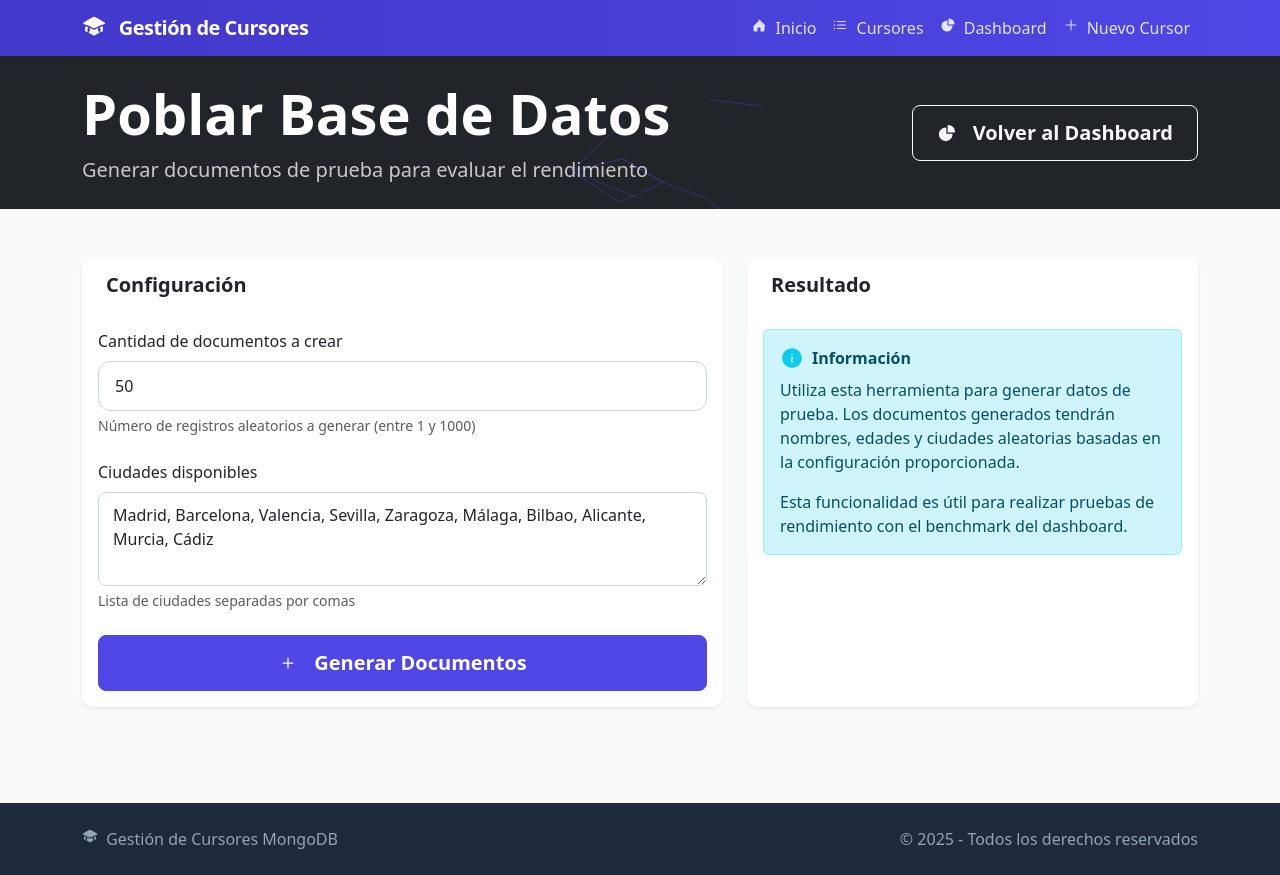
After one commit to Mancasvel/Mongodb-cursor-analysis, a Node server app: page /dashboard/poblar in a window 1280 px wide. The commit adds this page. Run offline with Node 20, Linux system fonts and the light colour scheme; some libraries are stand-ins or nearby versions.

Commit message:
feat(dashboard): add data population feature and enhance performance statistics tracking

```diff
--- a/routes/dashboard.js
+++ b/routes/dashboard.js
@@ -34,6 +34,14 @@ router.get('/', async (req, res) => {
       operationsData[op].avgTime = operationsData[op].totalTime / operationsData[op].count;
     });
 
+    // Convertir a array para más fácil uso en la vista
+    const operationsArray = Object.keys(operationsData).map(op => ({
+      operation: op,
+      count: operationsData[op].count,
+      avgTime: operationsData[op].avgTime.toFixed(2),
+      totalTime: operationsData[op].totalTime.toFixed(2)
+    }));
+
     // Datos del sistema MongoDB
     const dbStats = {
       dbName: mongoose.connection.db.databaseName,
@@ -42,15 +50,21 @@ router.get('/', async (req, res) => {
       port: mongoose.connection.port
     };
 
+    // Asegurar que los tiempos en el gráfico estén correctamente formateados
+    const recentQueries = stats.queries.slice(-10);
+
     res.render('dashboard/index', {
       stats,
       totalCursores,
-      operationsData,
+      operationsData: operationsArray,
       dbStats,
       // Datos para gráficos
       chartData: {
-        labels: stats.queries.slice(-10).map(q => q.operation),
-        times: stats.queries.slice(-10).map(q => q.time.toFixed(2))
+        labels: recentQueries.map(q => {
+          const time = new Date(q.timestamp).toLocaleTimeString([], { hour: '2-digit', minute: '2-digit' });
+          return `${q.operation} (${time})`;
+        }),
+        times: recentQueries.map(q => q.time.toFixed(2))
       }
     });
   } catch (error) {
@@ -73,6 +87,7 @@ router.get('/queries', (req, res) => {
 // Realizar consulta de prueba para medir rendimiento
 router.post('/benchmark', async (req, res) => {
   try {
+    const stats = getQueryStats();
     const startTime = performance.now();
 
     // Simular diferentes tipos de consultas
@@ -87,12 +102,26 @@ router.post('/benchmark', async (req, res) => {
     ]);
 
     const endTime = performance.now();
-    const benchmarkTime = endTime - startTime;
+    const benchmarkTime = parseFloat((endTime - startTime).toFixed(2));
+
+    // Registrar el benchmark en las estadísticas de rendimiento
+    stats.queries.push({
+      operation: 'benchmark',
+      collection: 'multiple',
+      query: 'Benchmark completo',
+      time: benchmarkTime,
+      timestamp: new Date()
+    });
+
+    // Actualizar estadísticas totales
+    stats.totalQueries++;
+    stats.avgTime = (stats.avgTime * (stats.queries.length - 1) + benchmarkTime) / stats.queries.length;
+    stats.maxTime = Math.max(stats.maxTime, benchmarkTime);
 
     res.json({
       success: true,
       message: 'Benchmark completado',
-      tiempo: benchmarkTime.toFixed(2),
+      tiempo: benchmarkTime,
       resultados: {
         basica: results[0].length,
         ordenada: results[1].length,
@@ -110,4 +139,62 @@ router.post('/benchmark', async (req, res) => {
   }
 });
 
+// Vista para poblar la base de datos
+router.get('/poblar', (req, res) => {
+  res.render('dashboard/poblar');
+});
+
+// Ruta para poblar la BD con datos de prueba
+router.post('/poblar', async (req, res) => {
+  try {
+    const { cantidad, ciudades } = req.body;
+
+    // Validación básica
+    if (!cantidad || cantidad < 1 || cantidad > 1000) {
+      return res.status(400).json({ error: 'La cantidad debe estar entre 1 y 1000' });
+    }
+
+    if (!ciudades || !Array.isArray(ciudades) || ciudades.length === 0) {
+      return res.status(400).json({ error: 'Debes seleccionar al menos una ciudad' });
+    }
+
+    // Crear documentos de prueba
+    const nombres = ['Ana', 'Pedro', 'María', 'Juan', 'Lucía', 'Carlos', 'Sofía', 'Miguel', 'Laura', 'Pablo'];
+    const documentos = [];
+
+    // Generar datos aleatorios
+    for (let i = 0; i < cantidad; i++) {
+      const nombre = nombres[Math.floor(Math.random() * nombres.length)];
+      const edad = Math.floor(Math.random() * 60) + 18; // Edades entre 18 y 77
+      const ciudad = ciudades[Math.floor(Math.random() * ciudades.length)];
+
+      documentos.push({
+        nombre,
+        edad,
+        ciudad,
+        fecha: new Date()
+      });
+    }
+
+    // Insertar documentos en la base de datos usando insertMany
+    // Nota: Esta operación no utiliza cursores. Los cursores son para lectura, no escritura.
+    await Cursor.insertMany(documentos);
+
+    // Contar total de documentos en la colección
+    const totalDocumentos = await Cursor.countDocuments();
+
+    // Enviar respuesta
+    res.json({
+      success: true,
+      mensaje: `Se han creado ${cantidad} documentos nuevos`,
+      totalDocumentos,
+      documentosCreados: cantidad
+    });
+
+  } catch (error) {
+    console.error('Error al poblar la base de datos:', error);
+    res.status(500).json({ error: 'Error al poblar la base de datos' });
+  }
+});
+
 module.exports = router;
--- /dev/null
+++ b/views/dashboard/poblar.ejs
@@ -0,0 +1,202 @@
+<!-- Vista para poblar la base de datos -->
+<div class="bg-dark text-white py-4 position-relative overflow-hidden">
+  <div class="position-absolute top-0 start-0 w-100 h-100 opacity-10">
+    <svg width="100%" height="100%" viewBox="0 0 800 800" xmlns="http://www.w3.org/2000/svg">
+      <g fill="none" stroke="#4f46e5" stroke-width="2">
+        <path d="M769 229L1037 260.9M927 880L731 737 520 660 309 538 40 599 295 764"></path>
+        <path d="M320 340L40 599 380 737"></path>
+        <path d="M520 660L309 538"></path>
+        <path d="M520 660L295 764"></path>
+      </g>
+      <g fill="rgba(255,255,255,0.05)">
+        <circle cx="769" cy="229" r="5"></circle>
+        <circle cx="927" cy="880" r="5"></circle>
+        <circle cx="40" cy="599" r="5"></circle>
+        <circle cx="320" cy="340" r="5"></circle>
+        <circle cx="380" cy="737" r="5"></circle>
+      </g>
+    </svg>
+  </div>
+  <div class="container position-relative">
+    <div class="row align-items-center">
+      <div class="col-lg-8">
+        <h1 class="display-4 fw-bold mb-2">Poblar Base de Datos</h1>
+        <p class="lead opacity-75 mb-0">Generar documentos de prueba para evaluar el rendimiento</p>
+      </div>
+      <div class="col-lg-4 text-lg-end">
+        <a href="/dashboard" class="btn btn-outline-light btn-lg mt-3 mt-lg-0">
+          <svg xmlns="http://www.w3.org/2000/svg" viewBox="0 0 24 24" fill="currentColor" width="20" height="20" class="me-2">
+            <path fill-rule="evenodd" d="M2.25 13.5a8.25 8.25 0 0 1 8.25-8.25.75.75 0 0 1 .75.75v6.75H18a.75.75 0 0 1 .75.75 8.25 8.25 0 0 1-16.5 0Z" clip-rule="evenodd" />
+            <path fill-rule="evenodd" d="M12.75 3a.75.75 0 0 1 .75-.75 8.25 8.25 0 0 1 8.25 8.25.75.75 0 0 1-.75.75h-7.5a.75.75 0 0 1-.75-.75V3Z" clip-rule="evenodd" />
+          </svg>
+          Volver al Dashboard
+        </a>
+      </div>
+    </div>
+  </div>
+</div>
+
+<div class="container py-5">
+  <div class="row">
+    <div class="col-lg-7">
+      <div class="card border-0 shadow-sm h-100">
+        <div class="card-header bg-white py-3 border-0">
+          <h5 class="mb-0 fw-bold">Configuración</h5>
+        </div>
+        <div class="card-body">
+          <form id="poblar-form">
+            <div class="mb-4">
+              <label for="cantidad" class="form-label fw-medium">Cantidad de documentos a crear</label>
+              <input type="number" class="form-control form-control-lg" id="cantidad" name="cantidad" value="50" min="1" max="1000">
+              <div class="form-text">Número de registros aleatorios a generar (entre 1 y 1000)</div>
+            </div>
+
+            <div class="mb-4">
+              <label for="ciudades" class="form-label fw-medium">Ciudades disponibles</label>
+              <textarea class="form-control" id="ciudades" name="ciudades" rows="3">Madrid, Barcelona, Valencia, Sevilla, Zaragoza, Málaga, Bilbao, Alicante, Murcia, Cádiz</textarea>
+              <div class="form-text">Lista de ciudades separadas por comas</div>
+            </div>
+
+            <div class="d-grid gap-2">
+              <button type="submit" class="btn btn-primary btn-lg" id="btn-poblar">
+                <svg xmlns="http://www.w3.org/2000/svg" viewBox="0 0 24 24" fill="currentColor" width="20" height="20" class="me-2">
+                  <path fill-rule="evenodd" d="M12 5.25a.75.75 0 0 1 .75.75v5.25H18a.75.75 0 0 1 0 1.5h-5.25V18a.75.75 0 0 1-1.5 0v-5.25H6a.75.75 0 0 1 0-1.5h5.25V6a.75.75 0 0 1 .75-.75Z" clip-rule="evenodd" />
+                </svg>
+                Generar Documentos
+              </button>
+            </div>
+          </form>
+        </div>
+      </div>
+    </div>
+
+    <div class="col-lg-5">
+      <div class="card border-0 shadow-sm h-100">
+        <div class="card-header bg-white py-3 border-0">
+          <h5 class="mb-0 fw-bold">Resultado</h5>
+        </div>
+        <div class="card-body">
+          <div id="resultado" class="d-none">
+            <div class="alert alert-success mb-4">
+              <div class="d-flex align-items-center mb-2">
+                <svg xmlns="http://www.w3.org/2000/svg" viewBox="0 0 24 24" fill="currentColor" width="24" height="24" class="text-success me-2">
+                  <path fill-rule="evenodd" d="M2.25 12c0-5.385 4.365-9.75 9.75-9.75s9.75 4.365 9.75 9.75-4.365 9.75-9.75 9.75S2.25 17.385 2.25 12Zm13.36-1.814a.75.75 0 1 0-1.22-.872l-3.236 4.53L9.53 12.22a.75.75 0 0 0-1.06 1.06l2.25 2.25a.75.75 0 0 0 1.14-.094l3.75-5.25Z" clip-rule="evenodd" />
+                </svg>
+                <h6 class="fw-bold mb-0">Operación completada</h6>
+              </div>
+              <p class="mb-0" id="mensaje-resultado"></p>
+            </div>
+
+            <div class="d-flex justify-content-between mb-2">
+              <span class="fw-medium">Total de documentos en la BD:</span>
+              <span class="fw-bold text-primary" id="total-documentos">0</span>
+            </div>
+
+            <div class="d-flex justify-content-between">
+              <span class="fw-medium">Documentos generados:</span>
+              <span class="fw-bold text-success" id="documentos-generados">0</span>
+            </div>
+
+            <div class="mt-4 d-grid gap-2">
+              <a href="/cursores" class="btn btn-outline-primary">
+                <svg xmlns="http://www.w3.org/2000/svg" viewBox="0 0 24 24" fill="currentColor" width="20" height="20" class="me-2">
+                  <path fill-rule="evenodd" d="M2.625 6.75a1.125 1.125 0 1 1 2.25 0 1.125 1.125 0 0 1-2.25 0Zm4.875 0A.75.75 0 0 1 8.25 6h12a.75.75 0 0 1 0 1.5h-12a.75.75 0 0 1-.75-.75ZM2.625 12a1.125 1.125 0 1 1 2.25 0 1.125 1.125 0 0 1-2.25 0Zm4.875 0a.75.75 0 0 1 .75-.75h12a.75.75 0 0 1 0 1.5h-12a.75.75 0 0 1-.75-.75Zm-4.875 5.25a1.125 1.125 0 1 1 2.25 0 1.125 1.125 0 0 1-2.25 0Zm4.875 0a.75.75 0 0 1 .75-.75h12a.75.75 0 0 1 0 1.5h-12a.75.75 0 0 1-.75-.75Z" clip-rule="evenodd" />
+                </svg>
+                Ver Documentos
+              </a>
+
+              <a href="/dashboard" class="btn btn-outline-secondary">
+                <svg xmlns="http://www.w3.org/2000/svg" viewBox="0 0 24 24" fill="currentColor" width="20" height="20" class="me-2">
+                  <path fill-rule="evenodd" d="M2.25 13.5a8.25 8.25 0 0 1 8.25-8.25.75.75 0 0 1 .75.75v6.75H18a.75.75 0 0 1 .75.75 8.25 8.25 0 0 1-16.5 0Z" clip-rule="evenodd" />
+                  <path fill-rule="evenodd" d="M12.75 3a.75.75 0 0 1 .75-.75 8.25 8.25 0 0 1 8.25 8.25.75.75 0 0 1-.75.75h-7.5a.75.75 0 0 1-.75-.75V3Z" clip-rule="evenodd" />
+                </svg>
+                Ir al Dashboard
+              </a>
+            </div>
+          </div>
+
+          <div id="info-inicial">
+            <div class="alert alert-info">
+              <div class="d-flex align-items-center mb-2">
+                <svg xmlns="http://www.w3.org/2000/svg" viewBox="0 0 24 24" fill="currentColor" width="24" height="24" class="text-info me-2">
+                  <path fill-rule="evenodd" d="M2.25 12c0-5.385 4.365-9.75 9.75-9.75s9.75 4.365 9.75 9.75-4.365 9.75-9.75 9.75S2.25 17.385 2.25 12Zm8.706-1.442c1.146-.573 2.437.463 2.126 1.706l-.709 2.836.042-.02a.75.75 0 0 1 .67 1.34l-.04.022c-1.147.573-2.438-.463-2.127-1.706l.71-2.836-.042.02a.75.75 0 1 1-.671-1.34l.041-.022ZM12 9a.75.75 0 1 0 0-1.5.75.75 0 0 0 0 1.5Z" clip-rule="evenodd" />
+                </svg>
+                <h6 class="fw-bold mb-0">Información</h6>
+              </div>
+              <p>Utiliza esta herramienta para generar datos de prueba. Los documentos generados tendrán nombres, edades y ciudades aleatorias basadas en la configuración proporcionada.</p>
+              <p class="mb-0">Esta funcionalidad es útil para realizar pruebas de rendimiento con el benchmark del dashboard.</p>
+            </div>
+          </div>
+        </div>
+      </div>
+    </div>
+  </div>
+</div>
+
+<script>
+document.addEventListener('DOMContentLoaded', function() {
+  const form = document.getElementById('poblar-form');
+  const btnPoblar = document.getElementById('btn-poblar');
+  const resultado = document.getElementById('resultado');
+  const infoInicial = document.getElementById('info-inicial');
+  const mensajeResultado = document.getElementById('mensaje-resultado');
+  const totalDocumentos = document.getElementById('total-documentos');
+  const documentosGenerados = document.getElementById('documentos-generados');
+
+  form.addEventListener('submit', async function(e) {
+    e.preventDefault();
+
+    // Mostrar estado de carga
+    btnPoblar.disabled = true;
+    btnPoblar.innerHTML = '<span class="spinner-border spinner-border-sm me-2" role="status" aria-hidden="true"></span>Generando...';
+
+    // Obtener datos del formulario
+    const formData = new FormData(form);
+    const cantidad = formData.get('cantidad');
+    const ciudadesString = formData.get('ciudades');
+
+    // Convertir el string de ciudades a un array
+    const ciudades = ciudadesString.split(',').map(ciudad => ciudad.trim()).filter(ciudad => ciudad !== '');
+
+    try {
+      // Enviar petición al servidor
+      const response = await fetch('/dashboard/poblar', {
+        method: 'POST',
+        headers: {
+          'Content-Type': 'application/json'
+        },
+        body: JSON.stringify({
+          cantidad,
+          ciudades
+        })
+      });
+
+      const data = await response.json();
+
+      if (data.success) {
+        // Actualizar la UI con los resultados
+        mensajeResultado.textContent = data.mensaje;
+        documentosGenerados.textContent = data.documentosCreados;
+
+        // Obtener el total de documentos en la BD
+        const responseTotal = await fetch('/cursores/cursor/count');
+        const dataTotal = await responseTotal.json();
+        totalDocumentos.textContent = dataTotal.total;
+
+        // Mostrar sección de resultado
+        resultado.classList.remove('d-none');
+        infoInicial.classList.add('d-none');
+      } else {
+        alert('Error: ' + data.message);
+      }
+    } catch (error) {
+      console.error('Error:', error);
+      alert('Error al poblar la base de datos');
+    } finally {
+      // Restaurar estado del botón
+      btnPoblar.disabled = false;
+      btnPoblar.innerHTML = '<svg xmlns="http://www.w3.org/2000/svg" viewBox="0 0 24 24" fill="currentColor" width="20" height="20" class="me-2"><path fill-rule="evenodd" d="M12 5.25a.75.75 0 0 1 .75.75v5.25H18a.75.75 0 0 1 0 1.5h-5.25V18a.75.75 0 0 1-1.5 0v-5.25H6a.75.75 0 0 1 0-1.5h5.25V6a.75.75 0 0 1 .75-.75Z" clip-rule="evenodd" /></svg>Generar Documentos';
+    }
+  });
+});
+</script>
```
Also changed, not shown: routes/cursores.js (+31 -1 lines), views/dashboard/index.ejs (+42 -8 lines), views/home.ejs (+19 -3 lines).
